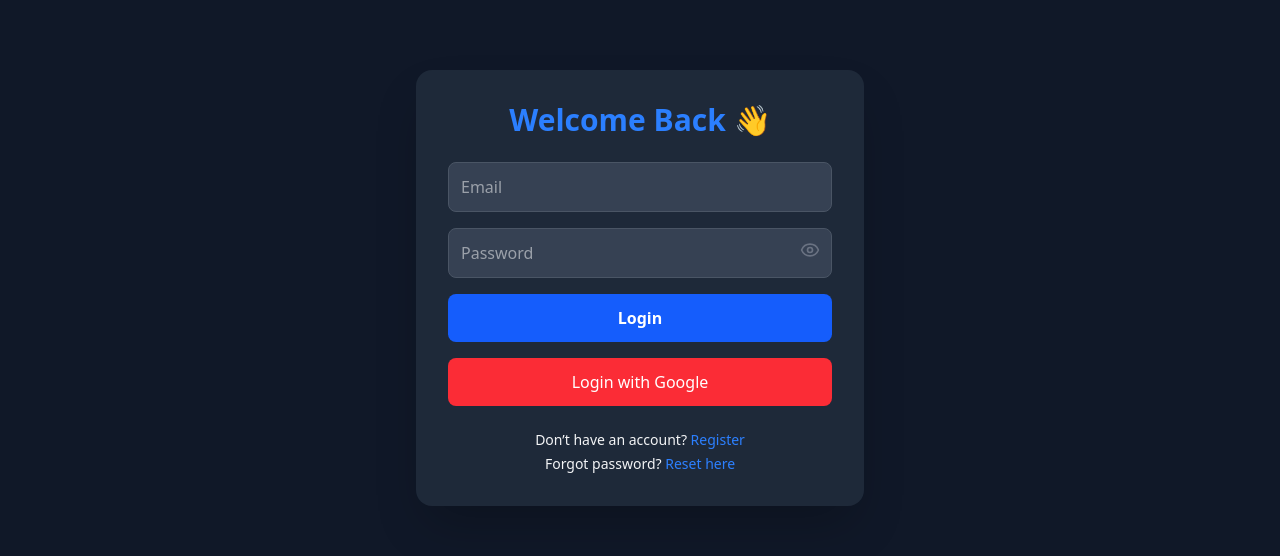
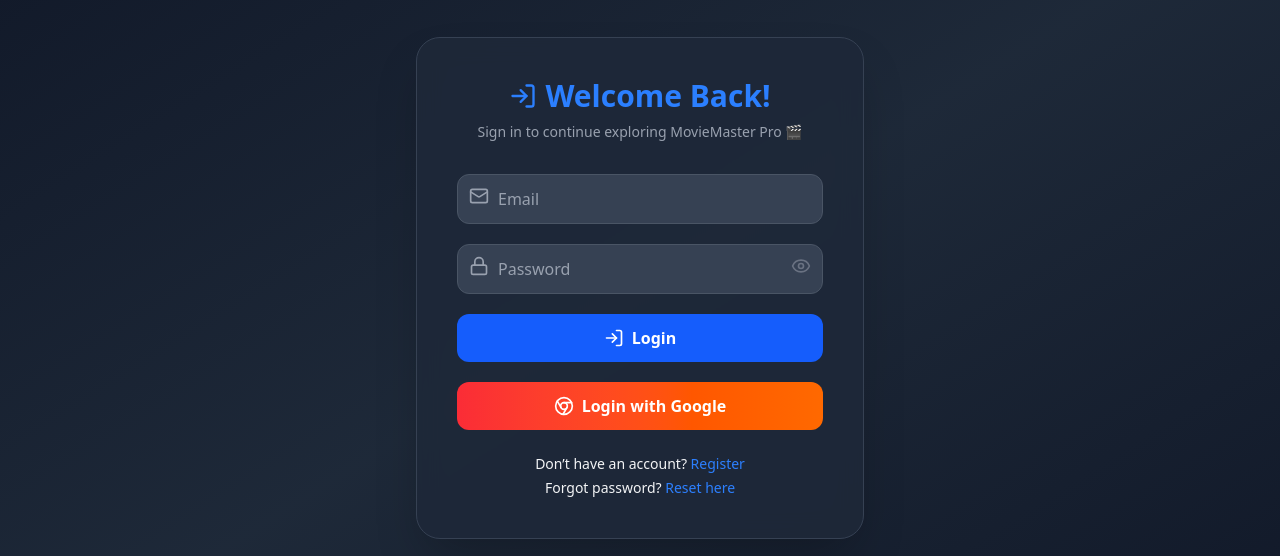
Before and after one commit to tasfia-alam/movie-master-client, a React app: page /login in a window 1280 px wide. Shown: the part 174-730 px from the top of the page. Built offline with nearby package versions, Linux system fonts and the light colour scheme; no server answers; the HTML template or start-up script is replaced by a standard one.

Commit message:
added tostify

```diff
--- a/src/Pages/AddMovie.jsx
+++ b/src/Pages/AddMovie.jsx
@@ -2,6 +2,7 @@
 import { AuthContext } from "../context/AuthContext";
 import { toast, ToastContainer } from "react-toastify";
 import "react-toastify/dist/ReactToastify.css";
+import { ThemeContext, ThemeProvider } from "../context/ThemeContext";
 
 const AddMovie = () => {
   const { user } = useContext(AuthContext);
@@ -46,10 +47,15 @@
   };
 
   return (
-    <div className="max-w-md mx-auto mt-10">
+        <div  className={
+        ThemeContext === "dark"
+          ? "bg-gray-900 text-gray-100"
+          : "bg-gray-100 text-gray-900"
+      }>
+    <div className="max-w-md mx-auto pt-10 pb-10">
       <ToastContainer position="top-right" autoClose={3000} hideProgressBar />
       <h2 className="text-4xl font-extrabold text-center mb-8">
-        <span className="text-orange-600">Add</span> a <span className="text-orange-600">New</span> Movie
+        <span className="text-orange-600"> Add a New Movie</span>
       </h2>
       <form onSubmit={handleSubmit} className="flex flex-col gap-3">
         <input
@@ -93,12 +99,13 @@
         />
         <button
           type="submit"
-          className="bg-green-500 text-white px-4 py-2 rounded hover:bg-green-600"
+          className="bg-red-500 text-white px-4 py-2 rounded hover:bg-green-600"
         >
           Add Movie
         </button>
       </form>
     </div>
+    </div>
   );
 };
 
--- a/src/Pages/AllMovies.jsx
+++ b/src/Pages/AllMovies.jsx
@@ -82,7 +82,7 @@
           : "bg-gray-100 text-gray-900"
       }
     >
-    <div className="max-w-6xl mx-auto mt-10 p-4 transition-colors  duration-500">
+    <div className="max-w-6xl mx-auto p-4 transition-colors  duration-500">
 
       <h2 className="text-4xl text-center font-extrabold mb-8">
         All <span className="text-orange-600">Movies</span>
@@ -96,7 +96,7 @@
             onClick={() => setSelectedGenre(genre)}
             className={`px-4 py-2 rounded-full hover:scale-105 transition-transform ${
               selectedGenre === genre
-                ? "bg-blue-600 text-white"
+                ? "bg-orange-600 text-white"
                 : theme === "dark"
                 ? "bg-gray-700 text-white hover:bg-gray-600"
                 : "bg-gray-800 text-white hover:bg-gray-900"
--- a/src/Pages/Login.jsx
+++ b/src/Pages/Login.jsx
@@ -1,10 +1,11 @@
-import { useContext, useState,  } from "react";
+import { useContext, useState } from "react";
 import { AuthContext } from "../context/AuthContext.jsx";
 import { ThemeContext } from "../context/ThemeContext.jsx";
 import { toast, ToastContainer } from "react-toastify";
 import "react-toastify/dist/ReactToastify.css";
 import { Link, useNavigate } from "react-router";
-import { Eye, EyeOff } from "lucide-react";
+import { Eye, EyeOff, LogIn, Mail, Lock, Loader2, Chrome } from "lucide-react";
+import { motion } from "framer-motion";
 
 const Login = () => {
   const { signInUser, loginGoogle } = useContext(AuthContext);
@@ -20,7 +21,7 @@
     setLoading(true);
     try {
       await signInUser(email, password);
-      toast.success("Login successful! ");
+      toast.success("Login successful!");
       navigate("/");
     } catch (err) {
       toast.error(`Login failed: ${err.message}`);
@@ -33,7 +34,7 @@
     setLoading(true);
     try {
       await loginGoogle();
-      toast.success("Login with Google successful! ");
+      toast.success("Login with Google successful!");
       navigate("/");
     } catch (err) {
       toast.error(`Google login failed: ${err.message}`);
@@ -44,42 +45,80 @@
 
   return (
     <div
-      className={`min-h-screen flex items-center justify-center transition-colors duration-300 ${
+      className={`min-h-screen flex items-center justify-center transition-colors duration-500 ${
         theme === "dark"
-          ? "bg-gray-900 text-gray-100"
-          : "bg-gray-100 text-gray-900"
+          ? "bg-gradient-to-br from-gray-900 via-gray-800 to-gray-900 text-gray-100"
+          : "bg-gradient-to-br from-gray-100 via-white to-gray-200 text-gray-900"
       }`}
     >
       <ToastContainer position="top-right" autoClose={3000} hideProgressBar />
-      <div
-        className={`max-w-md w-full p-8 rounded-2xl shadow-2xl transition-colors duration-300 ${
-          theme === "dark" ? "bg-gray-800" : "bg-white"
+
+      <motion.div
+        initial={{ opacity: 0, y: 30, scale: 0.95 }}
+        animate={{ opacity: 1, y: 0, scale: 1 }}
+        transition={{ duration: 0.6, ease: "easeOut" }}
+        className={`max-w-md w-full p-10 rounded-3xl shadow-2xl backdrop-blur-md transition-all duration-500 ${
+          theme === "dark"
+            ? "bg-gray-800/90 border border-gray-700"
+            : "bg-white/90 border border-gray-200"
         }`}
       >
-        <h2 className="text-3xl font-bold text-center mb-6 text-blue-500">Welcome Back 👋</h2>
+        {/* Title */}
+        <div className="text-center mb-8">
+          <motion.h2
+            initial={{ opacity: 0, y: -10 }}
+            animate={{ opacity: 1, y: 0 }}
+            transition={{ duration: 0.6 }}
+            className="text-3xl font-extrabold flex items-center justify-center gap-2 text-blue-500"
+          >
+            <LogIn className="w-7 h-7" /> Welcome Back!
+          </motion.h2>
+          <p
+            className={`mt-2 text-sm ${
+              theme === "dark" ? "text-gray-400" : "text-gray-600"
+            }`}
+          >
+            Sign in to continue exploring MovieMaster Pro 🎬
+          </p>
+        </div>
 
-        <form onSubmit={handleLogin} className="flex flex-col gap-4">
+        {/* Form */}
+        <form onSubmit={handleLogin} className="flex flex-col gap-5">
+          {/* Email */}
+          <div className="relative">
+            <Mail
+              className={`absolute left-3 top-3 w-5 h-5 ${
+                theme === "dark" ? "text-gray-400" : "text-gray-500"
+              }`}
+            />
             <input
               type="email"
               placeholder="Email"
-            className={`border p-3 rounded-lg focus:outline-none focus:ring-2 transition-colors duration-300 ${
+              className={`border pl-10 p-3 rounded-xl w-full focus:outline-none focus:ring-2 transition-all duration-300 ${
                 theme === "dark"
-                ? "bg-gray-700 border-gray-600 focus:ring-blue-400 text-white"
-                : "bg-gray-50 border-gray-300 focus:ring-blue-400 text-gray-900"
+                  ? "bg-gray-700 border-gray-600 focus:ring-blue-400 text-white placeholder-gray-400"
+                  : "bg-gray-50 border-gray-300 focus:ring-blue-400 text-gray-900 placeholder-gray-500"
               }`}
               value={email}
               onChange={(e) => setEmail(e.target.value)}
               required
             />
+          </div>
 
+          {/* Password */}
           <div className="relative">
+            <Lock
+              className={`absolute left-3 top-3 w-5 h-5 ${
+                theme === "dark" ? "text-gray-400" : "text-gray-500"
+              }`}
+            />
             <input
               type={showPassword ? "text" : "password"}
               placeholder="Password"
-              className={`border p-3 rounded-lg w-full focus:outline-none focus:ring-2 transition-colors duration-300 ${
+              className={`border pl-10 p-3 rounded-xl w-full focus:outline-none focus:ring-2 transition-all duration-300 ${
                 theme === "dark"
-                  ? "bg-gray-700 border-gray-600 focus:ring-blue-400 text-white"
-                  : "bg-gray-50 border-gray-300 focus:ring-blue-400 text-gray-900"
+                  ? "bg-gray-700 border-gray-600 focus:ring-blue-400 text-white placeholder-gray-400"
+                  : "bg-gray-50 border-gray-300 focus:ring-blue-400 text-gray-900 placeholder-gray-500"
               }`}
               value={password}
               onChange={(e) => setPassword(e.target.value)}
@@ -94,27 +133,36 @@
             </button>
           </div>
 
-          <button
+          {/* Login Button */}
+          <motion.button
+            whileHover={{ scale: 1.03 }}
+            whileTap={{ scale: 0.97 }}
             type="submit"
-            className={`py-3 rounded-lg text-white font-semibold transition-colors duration-300 ${
+            className={`py-3 rounded-xl text-white font-semibold flex items-center justify-center gap-2 transition-all duration-300 ${
               loading
                 ? "bg-blue-400 cursor-not-allowed"
                 : "bg-blue-600 hover:bg-blue-700"
             }`}
             disabled={loading}
           >
+            {loading ? <Loader2 className="animate-spin" size={20} /> : <LogIn size={20} />}
             {loading ? "Logging in..." : "Login"}
-          </button>
+          </motion.button>
         </form>
 
-        <button
+        {/* Google Login */}
+        <motion.button
+          whileHover={{ scale: 1.03 }}
+          whileTap={{ scale: 0.97 }}
           onClick={handleGoogleLogin}
-          className="w-full mt-4 bg-red-500 text-white py-3 rounded-lg hover:bg-red-600 transition-colors duration-300"
+          className="w-full mt-5 bg-gradient-to-r from-red-500 to-orange-500 text-white py-3 rounded-xl hover:opacity-90 transition-all duration-300 flex items-center justify-center gap-2 font-semibold"
           disabled={loading}
         >
+          <Chrome size={20} />
           {loading ? "Processing..." : "Login with Google"}
-        </button>
+        </motion.button>
 
+        {/* Links */}
         <div className="mt-6 text-center text-sm">
           <p>
             Don’t have an account?{" "}
@@ -135,7 +183,7 @@
             </Link>
           </p>
         </div>
-      </div>
+      </motion.div>
     </div>
   );
 };
--- a/src/Pages/MyCollection.jsx
+++ b/src/Pages/MyCollection.jsx
@@ -83,10 +83,16 @@
   }
 
   return (
-    <div className="max-w-5xl mx-auto mt-10">
+    <div   className={
+        theme === "dark"
+          ? "bg-gray-900 text-gray-100"
+          : "bg-gray-100 text-gray-900"
+      }>
+
+    <div className="max-w-5xl mx-auto pb-10">
       <ToastContainer position="top-right" autoClose={3000} hideProgressBar />
       <h2
-        className={`text-4xl text-center mt-2 font-extrabold mb-8 ${
+        className={`text-4xl text-center pt-5 font-extrabold mb-8 ${
           theme === "dark" ? "text-gray-100" : "text-gray-900"
         }`}
       >
@@ -143,6 +149,7 @@
         </div>
       )}
     </div>
+    </div>
   );
 };
 
```
Lines whose indentation alone changed are shown as unchanged.
